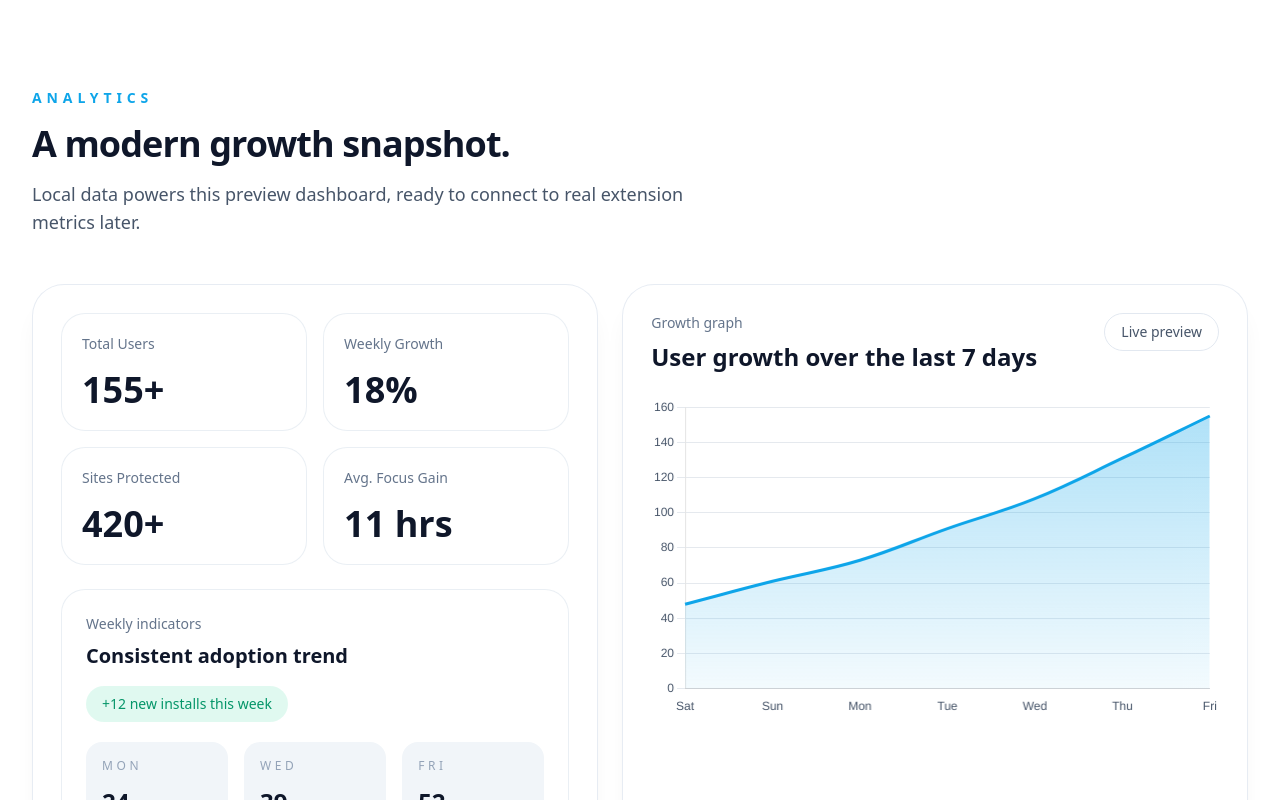
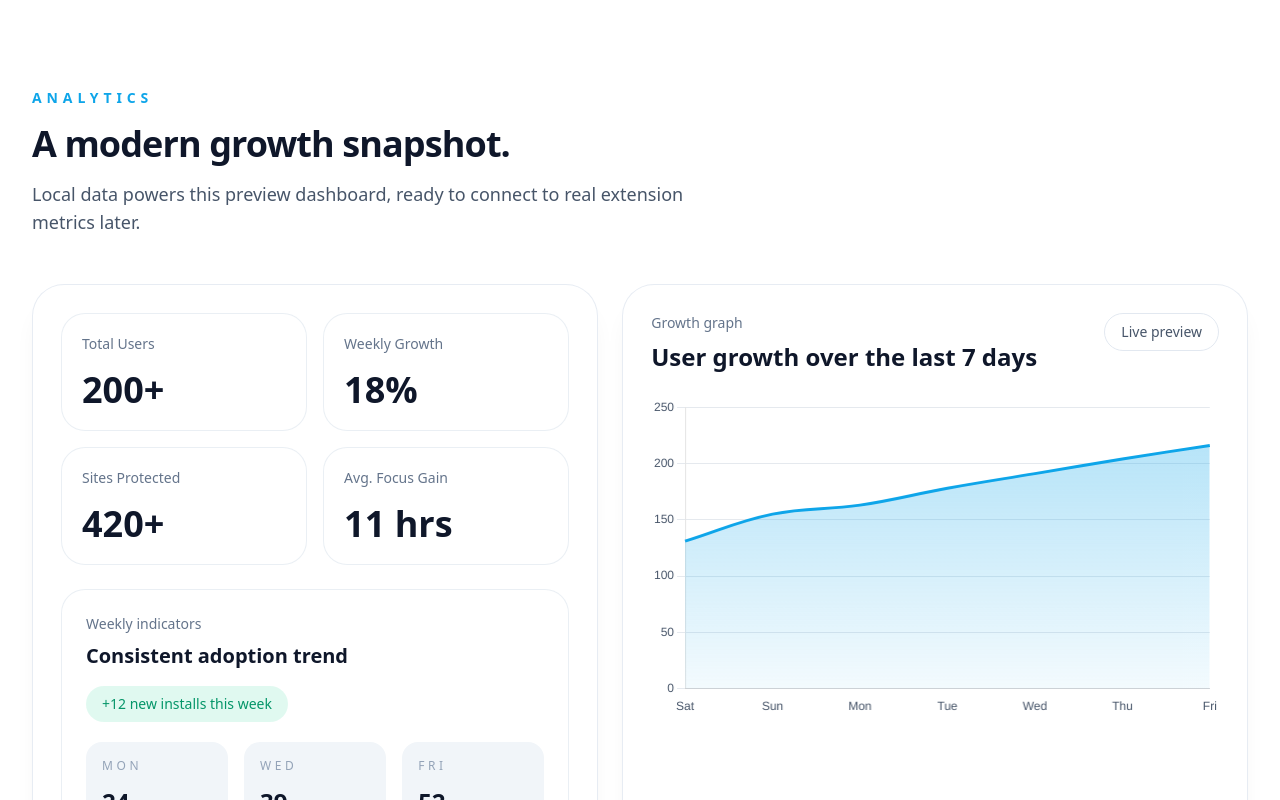
Before and after one commit to Ahmad-Mahboob/weblock-website, a website: page index.html in a window 1280 px wide. Shown: the part 2000-2800 px from the top of the page. Drawn offline with nearby package versions, Linux system fonts and the light colour scheme.

Commit message:
Update the total no of users and also the graph of users' growth in script.js

```diff
--- a/index.html
+++ b/index.html
@@ -124,7 +124,7 @@
           >
             <div>
               <span class="font-semibold text-slate-900 dark:text-white"
-                >155+</span
+                >200+</span
               >
               active users
             </div>
@@ -414,7 +414,7 @@
                   Total Users
                 </p>
                 <p class="mt-4 text-4xl font-semibold">
-                  <span data-counter="155">0</span>+
+                  <span data-counter="200">0</span>+
                 </p>
               </div>
               <div
--- a/script.js
+++ b/script.js
@@ -1,6 +1,6 @@
 const statsData = {
   labels: ['Sat', 'Sun', 'Mon', 'Tue', 'Wed', 'Thu', 'Fri'],
-  users: [48, 61, 73, 91, 108, 131, 155]
+  users: [131, 155, 163, 178, 191, 204, 216]
 };
 
 const firebaseConfig = {
```
